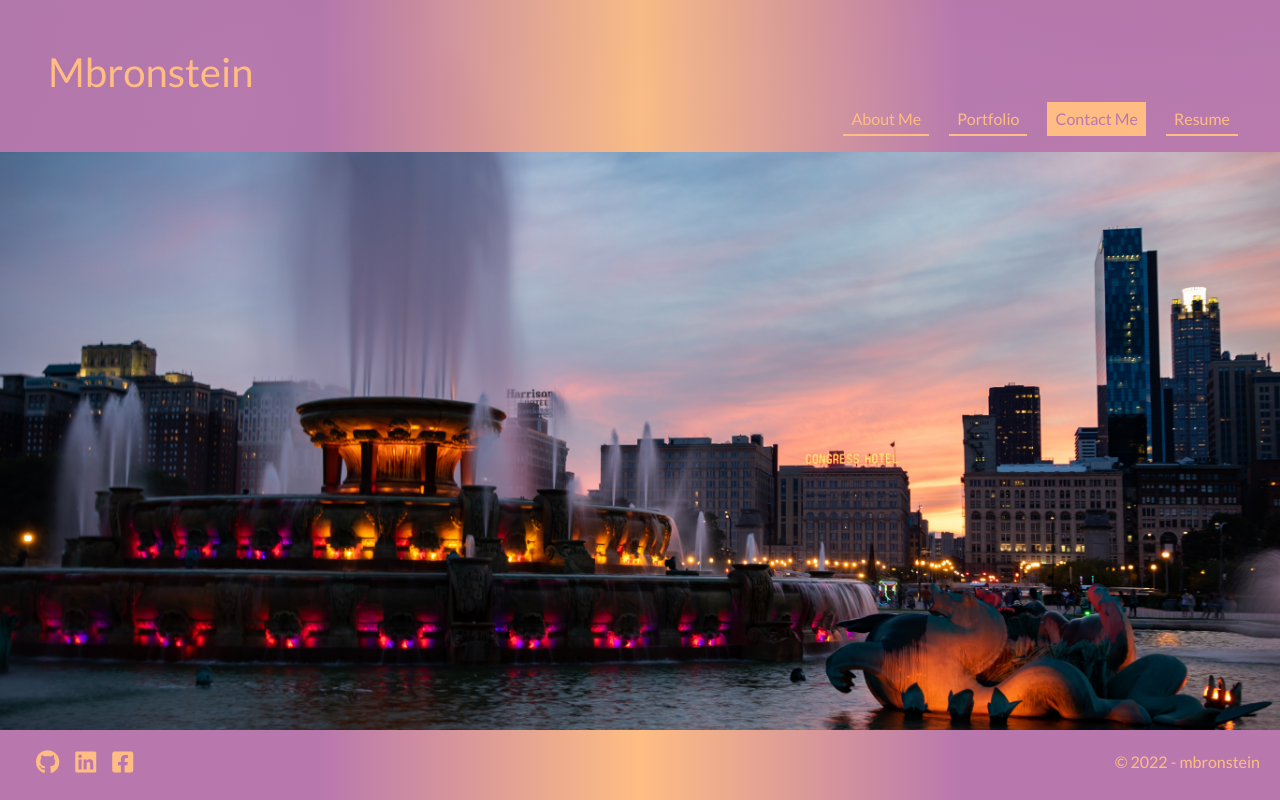
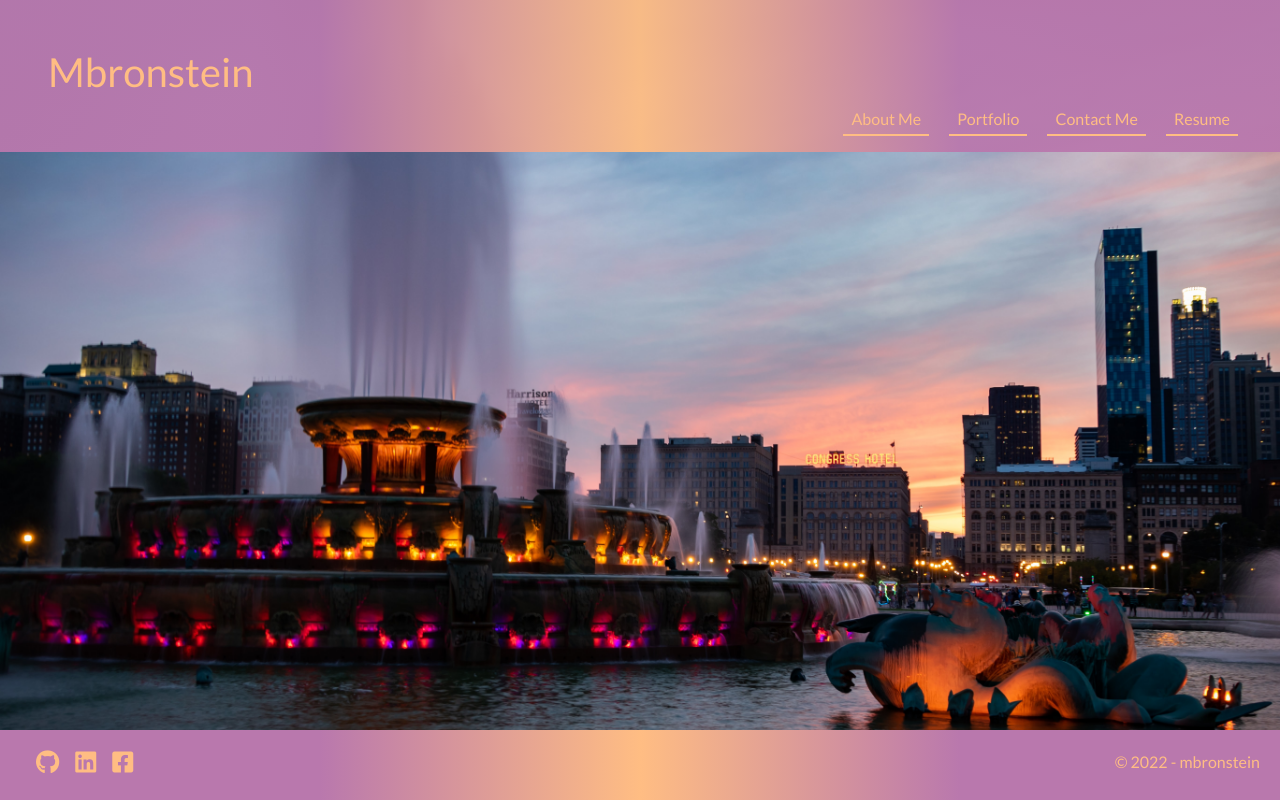
Before and after one commit to mbronstein1/My-Portfolio, a React (Create React App) app: page /contact in a window 1280 px wide. Built offline with nearby package versions, Linux system fonts and the light colour scheme.

Commit message:
more routing adjustments

```diff
--- a/src/components/Navigation/Navbar.js
+++ b/src/components/Navigation/Navbar.js
@@ -6,19 +6,19 @@ export default function Navbar() {
     const navLinks = [
         {
             name: 'About Me',
-            link: '/about',
+            link: '/react-portfolio-challenge-20/about',
         },
         {
             name: 'Portfolio',
-            link: '/portfolio',
+            link: '/react-portfolio-challenge-20/portfolio',
         },
         {
             name: 'Contact Me',
-            link: '/contact',
+            link: '/react-portfolio-challenge-20/contact',
         },
         {
             name: 'Resume',
-            link: '/resume'
+            link: '/react-portfolio-challenge-20/resume'
         }
     ];
 
```
